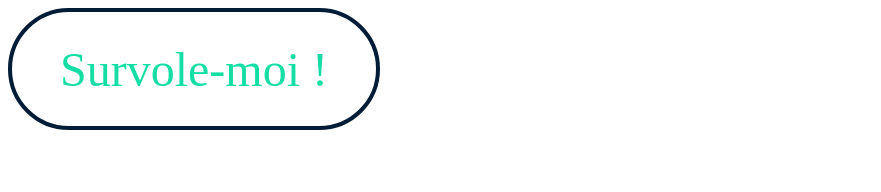
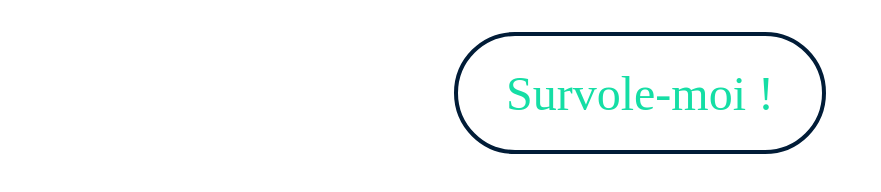
Before and after one commit to gulliet/Animations-CSS, a plain HTML site: page index.html in a window 1280 px wide. Shown: the whole page, without its empty margins (0-881 px from the left). Drawn offline with Linux system fonts and the light colour scheme.

Commit message:
Centered and added extra room around the button.

```diff
--- a/scss/style.scss
+++ b/scss/style.scss
@@ -2,6 +2,12 @@ $cd-btn: #011C37;
 $cd-txt: #15DEA5;
 $cd-btn-start: rgba(1, 28, 55, 0);
 $cd-btn-end: rgba(1, 28, 55, 1);
+
+.container {
+    display: flex;
+    justify-content: center;
+    margin-top: 2rem;
+}
 
 .btn {
     width: fit-content;
```
Also changed, not shown: assets/css/style.css, 1 other file.
